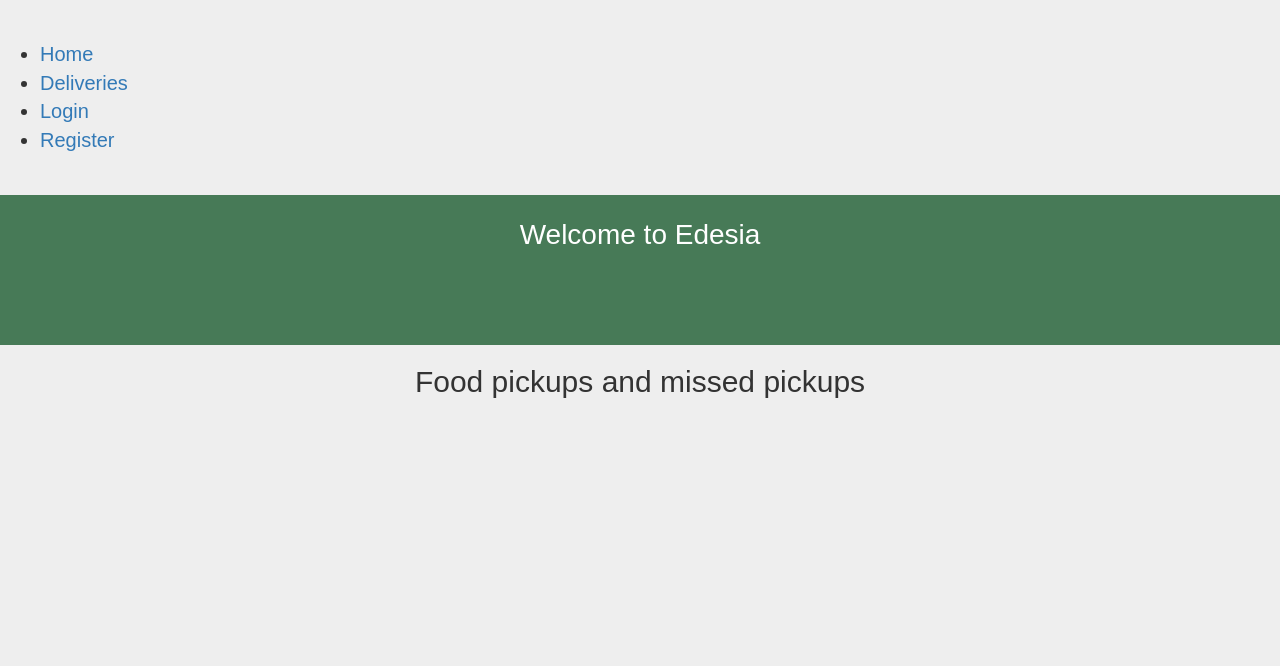
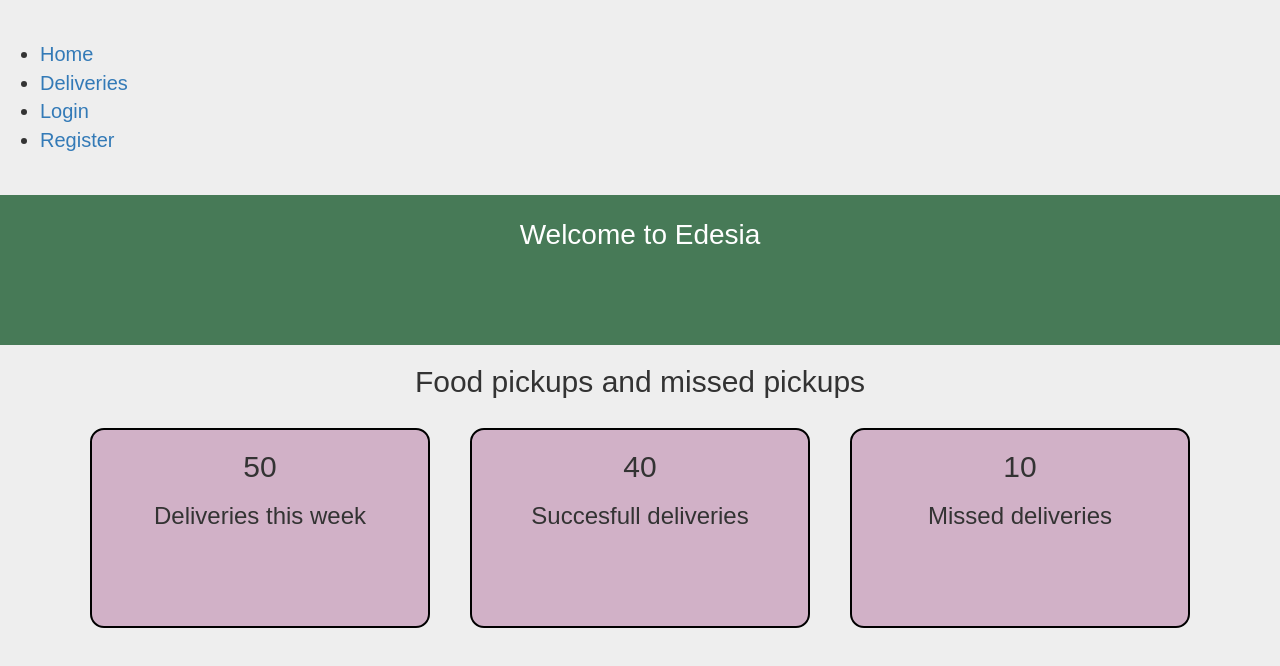
Before and after one commit to abdulkadiret/edesia, a React (Create React App) app in the folder client/: page / in a window 1280 px wide. Shown: the top 666 px of the page. Built offline with nearby package versions, Linux system fonts and the light colour scheme; no server answers.

Commit message:
Info bubble for missed and successful deliveries (#33)
* create InfoBubble component

* style infoBubble

* import infoBubble to home page

* change the component from class to function and add prop types

* install prop types

```diff
--- a/client/package.json
+++ b/client/package.json
@@ -4,6 +4,7 @@
   "private": true,
   "dependencies": {
     "axios": "^0.18.0",
+    "prop-types": "^15.6.2",
     "react": "^16.4.2",
     "react-dom": "^16.4.2",
     "react-router-dom": "^4.3.1",
--- /dev/null
+++ b/client/src/components/InfoBubble/Info.css
@@ -0,0 +1,14 @@
+.container {
+  display: flex;
+}
+.info {
+  flex-direction: row;
+  justify-content: space-around;
+  width: 100%;
+  height: 200px;
+  border: 2px solid black;
+  margin: 20px;
+  text-align: center;
+  background-color: rgb(209, 177, 199);
+  border-radius: 1em;
+}
--- /dev/null
+++ b/client/src/components/InfoBubble/InfoBubble.js
@@ -0,0 +1,27 @@
+import React from "react";
+import PropTypes from "prop-types";
+import "./Info.css";
+
+const InfoBubble = props => {
+  return (
+    <div className="container">
+      <div className="info">
+        <h2>{props.number}</h2>
+        <h3>{props.text}</h3>
+      </div>
+      <div className="info">
+        <h2>40</h2>
+        <h3>Succesfull deliveries</h3>
+      </div>
+      <div className="info">
+        <h2>10</h2>
+        <h3>Missed deliveries</h3>
+      </div>
+    </div>
+  );
+};
+export default InfoBubble;
+InfoBubble.PropTypes = {
+  number: PropTypes.number,
+  text: PropTypes.string
+};
--- a/client/src/containers/Home/Home.js
+++ b/client/src/containers/Home/Home.js
@@ -1,5 +1,5 @@
 import React, { Component } from "react";
-
+import InfoBubble from "../../components/InfoBubble/InfoBubble";
 class Home extends Component {
   render() {
     return (
@@ -9,6 +9,7 @@ class Home extends Component {
         </header>
         <p className="App-intro" />
         <h2>Food pickups and missed pickups </h2>
+        <InfoBubble number="50" text="Deliveries this week" />
       </div>
     );
   }
```
